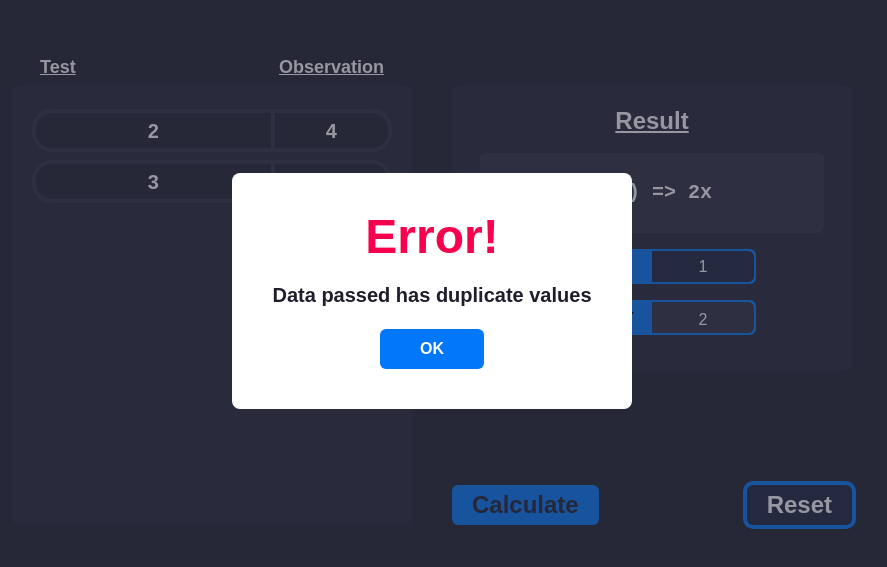
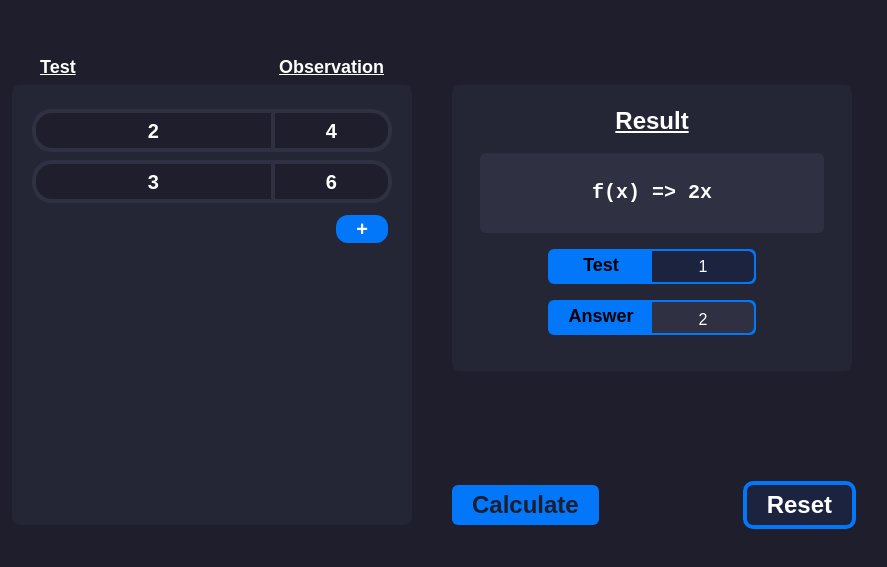
Before and after one commit to MeetCoding/whats-next, a React (Create React App) app: page / in a window 1280 px wide. Shown: the part 109-676 px from the top of the page, without its empty margins (208-1095 px from the left). Built offline with nearby package versions, Linux system fonts and the light colour scheme.

Commit message:
fixed error pop up on start

```diff
--- a/src/components/FootPanel.jsx
+++ b/src/components/FootPanel.jsx
@@ -5,7 +5,7 @@ import ErrorMessage from './ErrorMessage';
 export default function FootPanel() {
     const data = useData();
     const dispatch = useDispatch();
-    const [error, setError] = useState(true);
+    const [error, setError] = useState(false);
 
     function calculate() {
         const feedSet = new Set(
```
